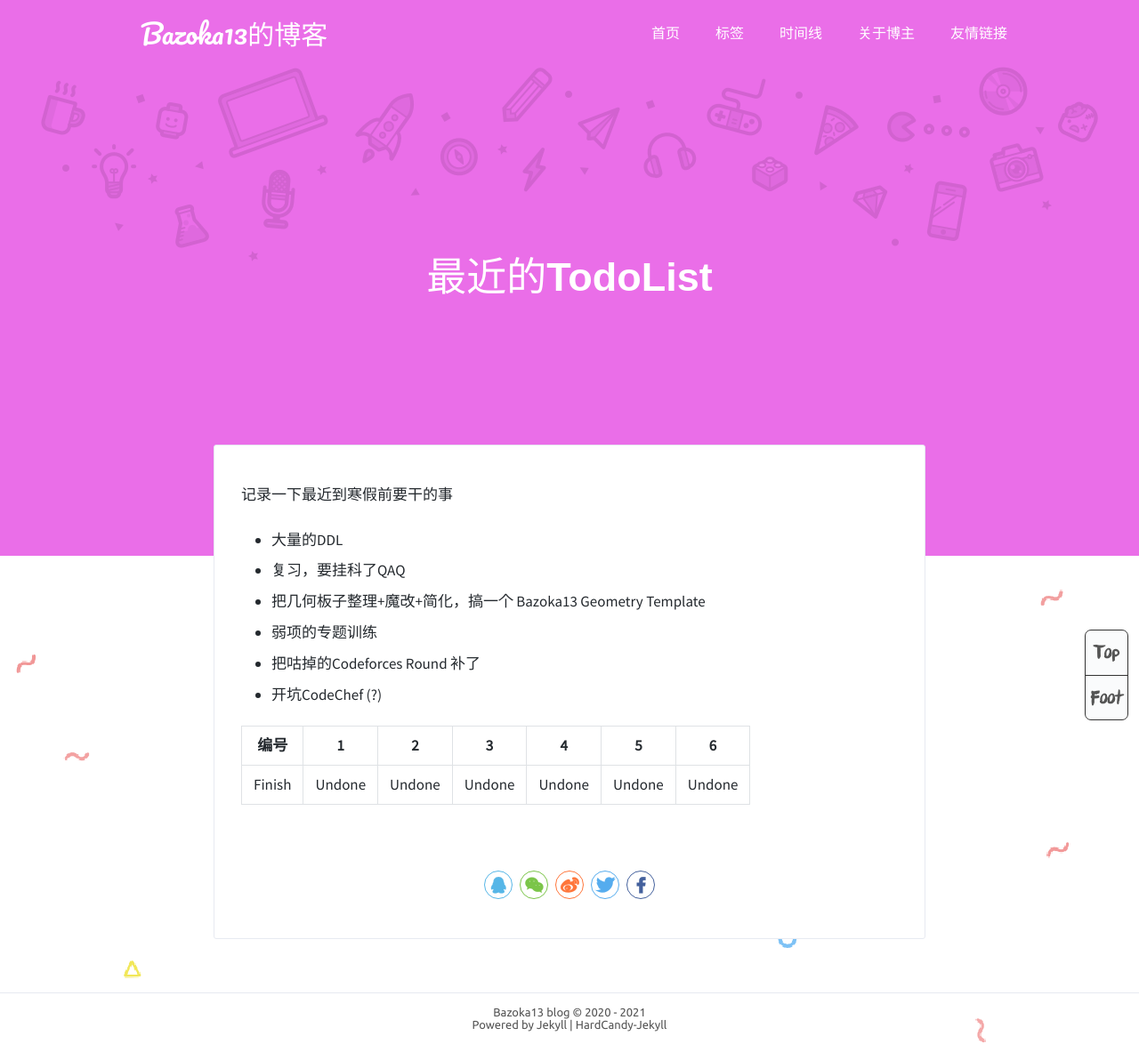
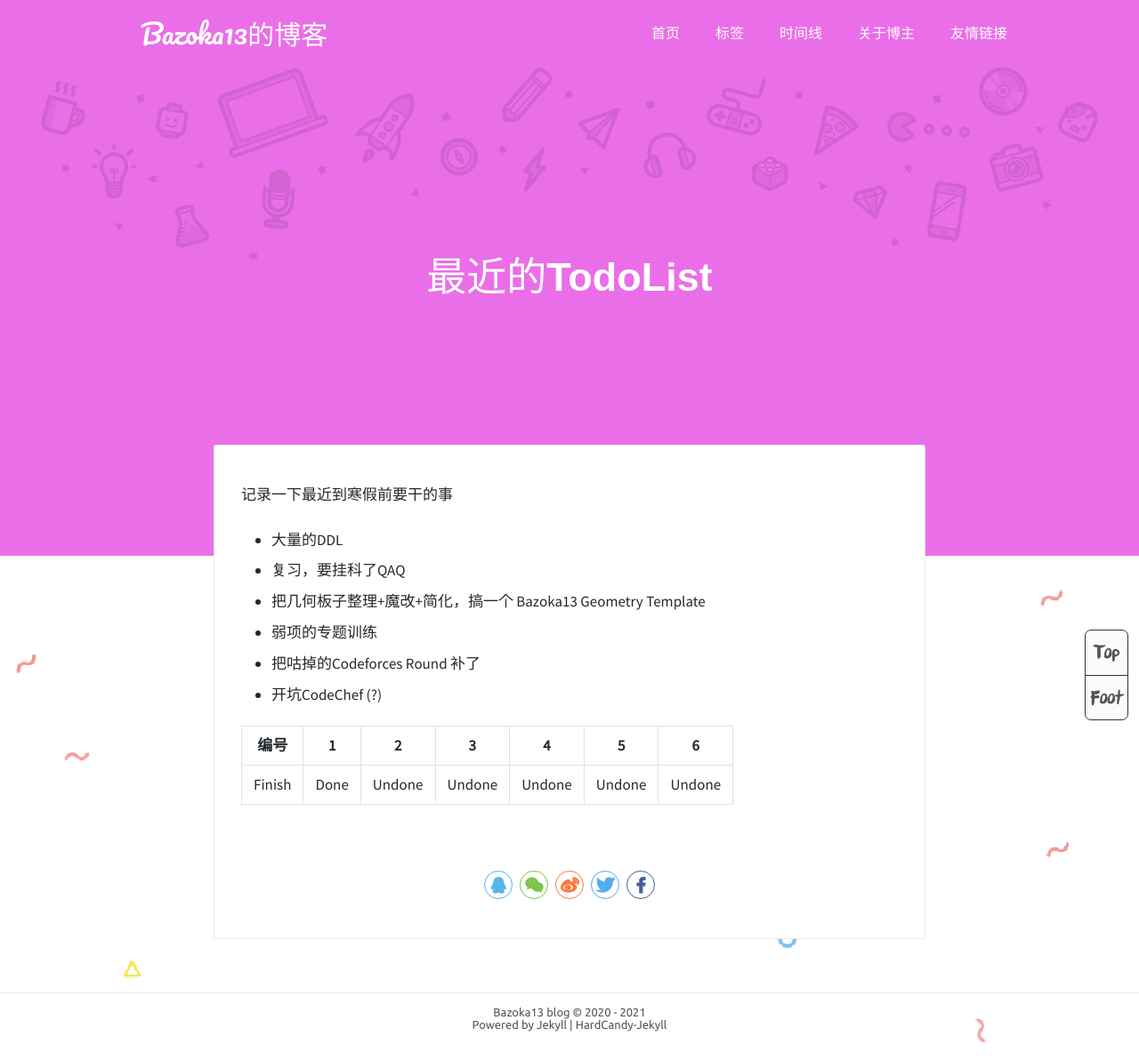
Before and after one commit to Bazoka13/Bazoka13.github.io, a Jekyll site: the page built from _posts/2020-12-26-TodoList.md, in a window 1280 px wide. Shown: the whole page at 89% size. Built offline with Jekyll 4.4.1, drawn with Linux system fonts in a browser that asks for light colours; comment, search, counter and statistics services are not loaded.

Commit message:
Update 2020-12-26-TodoList.md

```diff
--- a/_posts/2020-12-26-TodoList.md
+++ b/_posts/2020-12-26-TodoList.md
@@ -17,6 +17,6 @@
 - 把咕掉的Codeforces Round 补了
 - 开坑CodeChef (?)
 
-|  编号  |   1    |   2    |   3    |   4    |   5    |   6    |
-| :----: | :----: | :----: | :----: | :----: | :----: | :----: |
-| Finish | Undone | Undone | Undone | Undone | Undone | Undone |
+|  编号  |  1   |   2    |   3    |   4    |   5    |   6    |
+| :----: | :--: | :----: | :----: | :----: | :----: | :----: |
+| Finish | Done | Undone | Undone | Undone | Undone | Undone |
```
